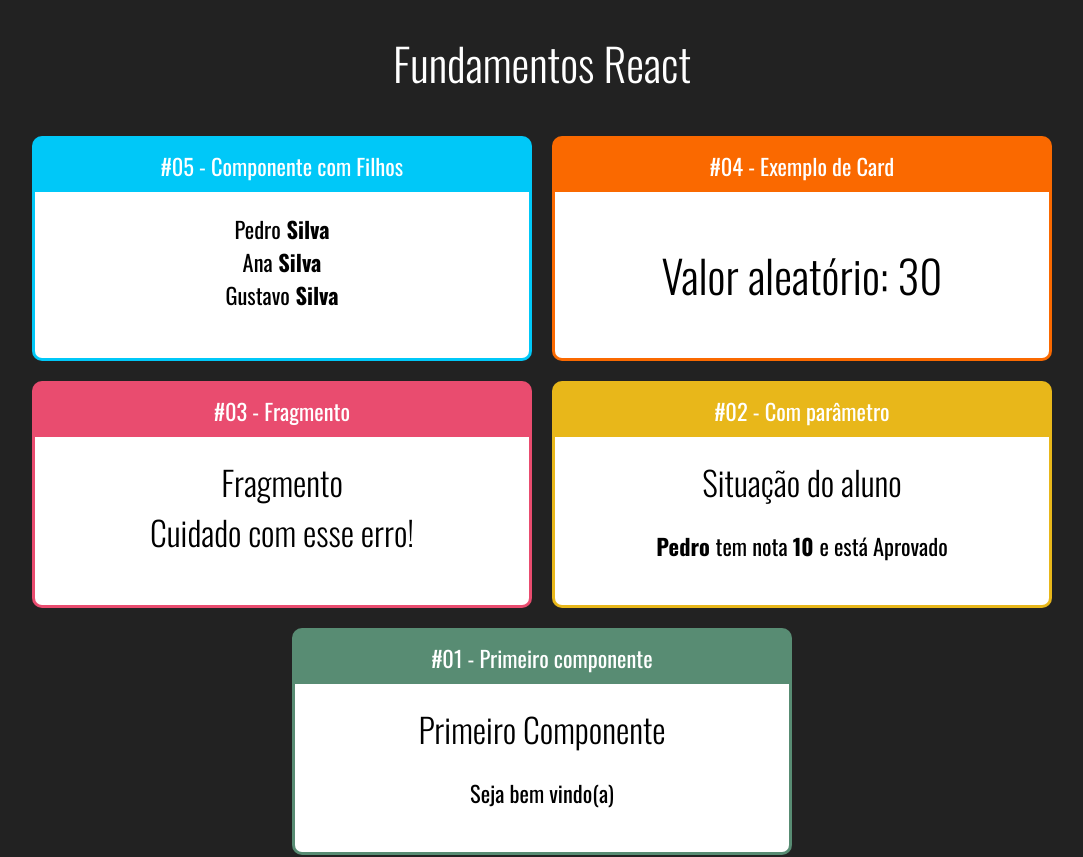
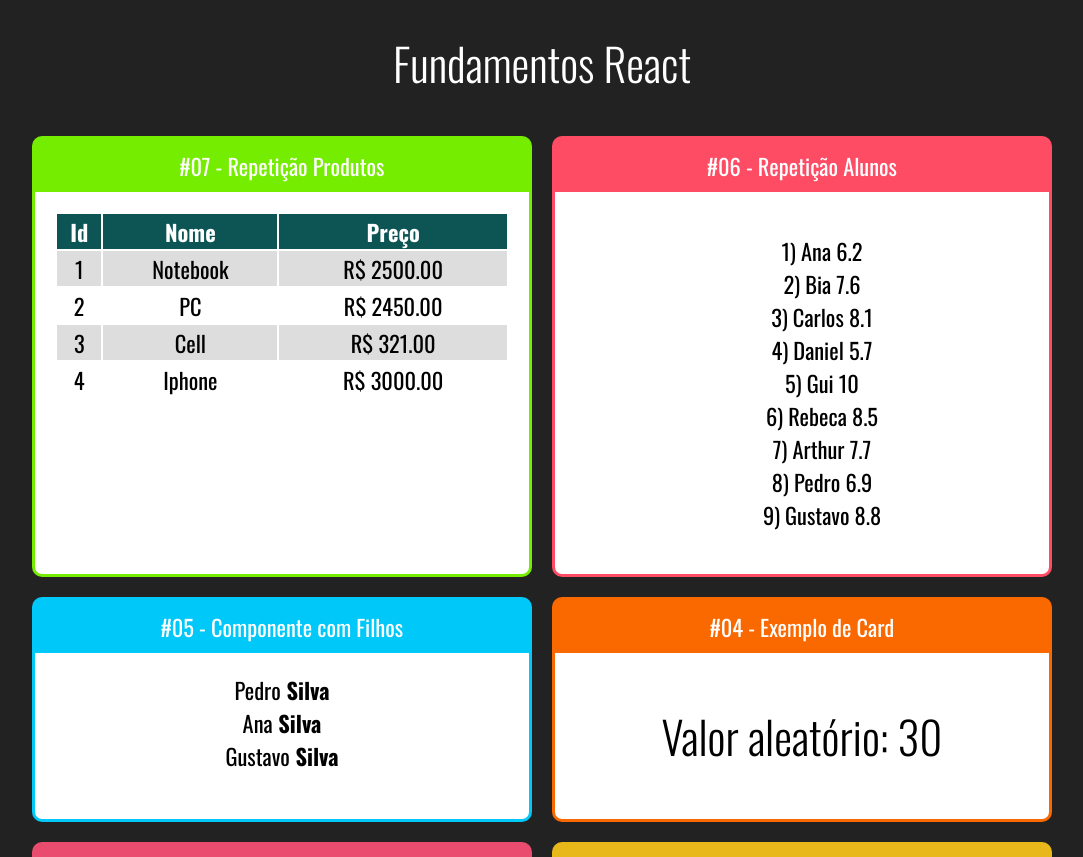
Before and after one commit to juliomchado/ReactJS, a React (Create React App) app in the folder fundamentos-react/: page / in a window 1280 px wide. Shown: the top 857 px of the page, without its empty margins (98-1181 px from the left). Built offline with nearby package versions, Linux system fonts and the light colour scheme.

Commit message:
Renderizacao de tabela ou lista no componente usando funcao e renderizacao jsx

```diff
--- a/fundamentos-react/src/App.jsx
+++ b/fundamentos-react/src/App.jsx
@@ -1,6 +1,8 @@
 import React from 'react'
 import './App.css'
 
+import TabelaProdutos from './components/repeticao/TabelaProdutos'
+import ListaAlunos from './components/repeticao/ListaAlunos'
 import Familia from './components/basicos/Familia'
 import FamiliaMembro from './components/basicos/FamiliaMembro'
 import Card from './components/layout/Card'
@@ -17,6 +19,14 @@
         <h1>Fundamentos React</h1>
 
         <div className="Cards">
+            <Card titulo="#07 - Repetição Produtos" color="#75ED00">
+                <TabelaProdutos></TabelaProdutos>
+            </Card>
+
+            <Card titulo="#06 - Repetição Alunos" color="#FF4C65">
+                <ListaAlunos></ListaAlunos>
+            </Card>
+
             <Card titulo="#05 - Componente com Filhos" color="#00C8F8">
                 <Familia sobrenome="Silva">
                     <FamiliaMembro nome="Pedro" />
--- /dev/null
+++ b/fundamentos-react/src/components/repeticao/ListaAlunos.jsx
@@ -0,0 +1,23 @@
+import React from 'react'
+import alunos from '../../data/alunos'
+
+export default props => {
+
+
+
+    const lista = alunos.map(aluno => {
+        return (
+            <li key={aluno.id}>
+                {aluno.id}) {aluno.nome} {aluno.nota}
+            </li>
+        )
+    })
+
+    return (
+        <div>
+            <ul style={{listStyle: 'none'}}>
+                {lista}
+            </ul>
+        </div>
+    )
+}
--- /dev/null
+++ b/fundamentos-react/src/components/repeticao/TabelaProdutos.css
@@ -0,0 +1,10 @@
+.TabelaProdutos table {
+    width: 100%;
+}
+.TabelaProdutos th {
+    background-color: #0d5555;
+    color: #fff;
+}
+.TabelaProdutos .Par {
+    background-color: #ddd;
+}
--- /dev/null
+++ b/fundamentos-react/src/components/repeticao/TabelaProdutos.jsx
@@ -0,0 +1,40 @@
+import React from 'react'
+
+import './TabelaProdutos.css'
+import product from '../../data/produtos'
+
+
+export default props => {
+
+    const produtos = product.map((product, i) => {
+
+
+        return (
+            <tr key={product.id} className={i % 2 === 0 ? 'Par' : ''}>
+                <td>{product.id}</td>
+                <td>{product.nome}</td>
+                <td>R$ {product.preco.toFixed(2)}</td>
+            </tr>
+        )
+
+    })
+
+
+    return (
+        <div className="TabelaProdutos">
+            <table>
+                <thead>
+                    <tr>
+                        <th>Id</th>
+                        <th>Nome</th>
+                        <th>Preço</th>
+                    </tr>
+                </thead>
+                <tbody>
+                    {produtos}
+                </tbody>
+
+            </table>
+        </div>
+    )
+}
--- /dev/null
+++ b/fundamentos-react/src/data/alunos.js
@@ -0,0 +1,15 @@
+export default [
+
+    {id: 1, nome: 'Ana', nota: 6.2},
+    {id: 2, nome: 'Bia', nota: 7.6},
+    {id: 3, nome: 'Carlos', nota: 8.1},
+    {id: 4, nome: 'Daniel', nota: 5.7},
+    {id: 5, nome: 'Gui', nota: 10.0},
+    {id: 6, nome: 'Rebeca', nota: 8.5},
+    {id: 7, nome: 'Arthur', nota: 7.7},
+    {id: 8, nome: 'Pedro', nota: 6.9},
+    {id: 9, nome: 'Gustavo', nota: 8.8}
+
+
+
+]
--- /dev/null
+++ b/fundamentos-react/src/data/produtos.js
@@ -0,0 +1,7 @@
+export default [
+    {id: 1, nome: 'Notebook', preco: 2500.00},
+    {id: 2, nome: 'PC', preco: 2450.00},
+    {id: 3, nome: 'Cell', preco: 321.00},
+    {id: 4, nome: 'Iphone', preco: 3000.00},
+
+]
```
